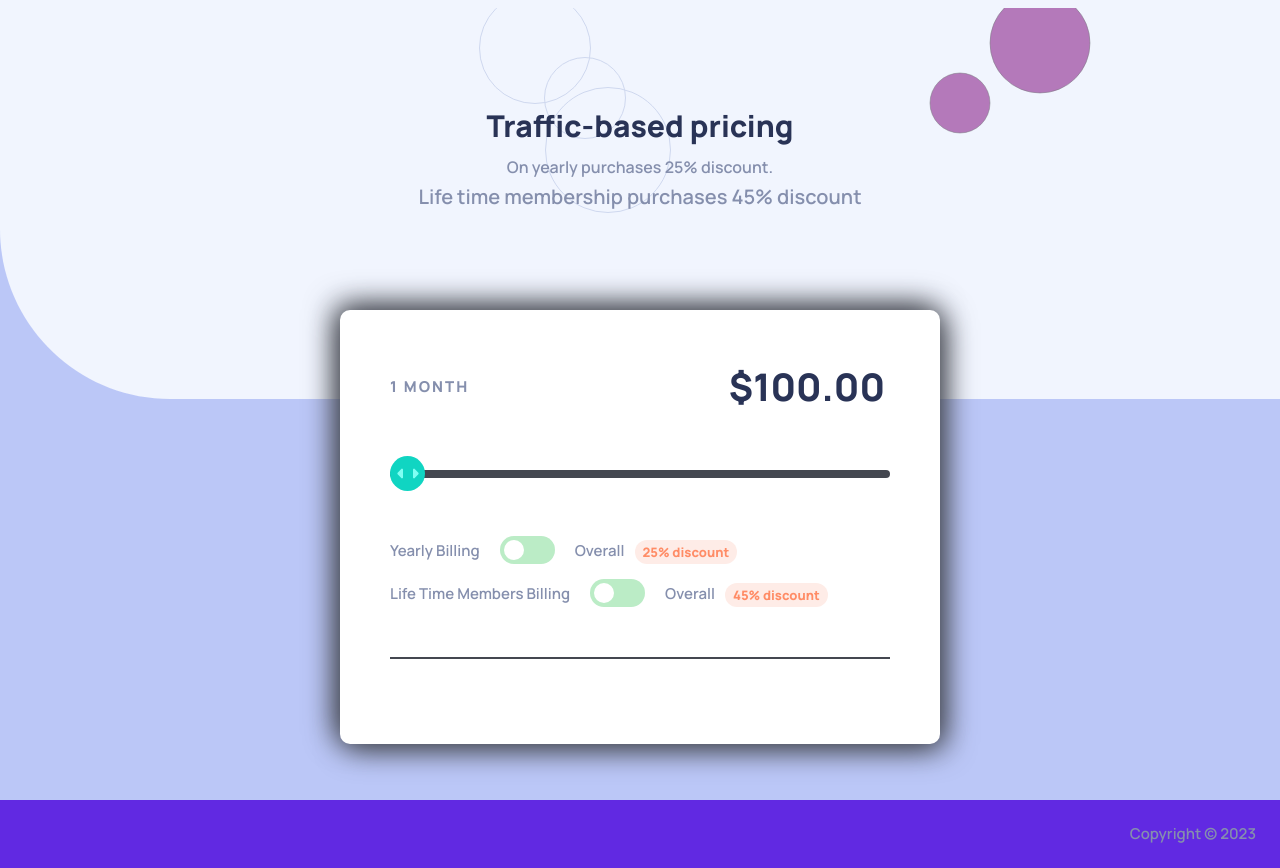
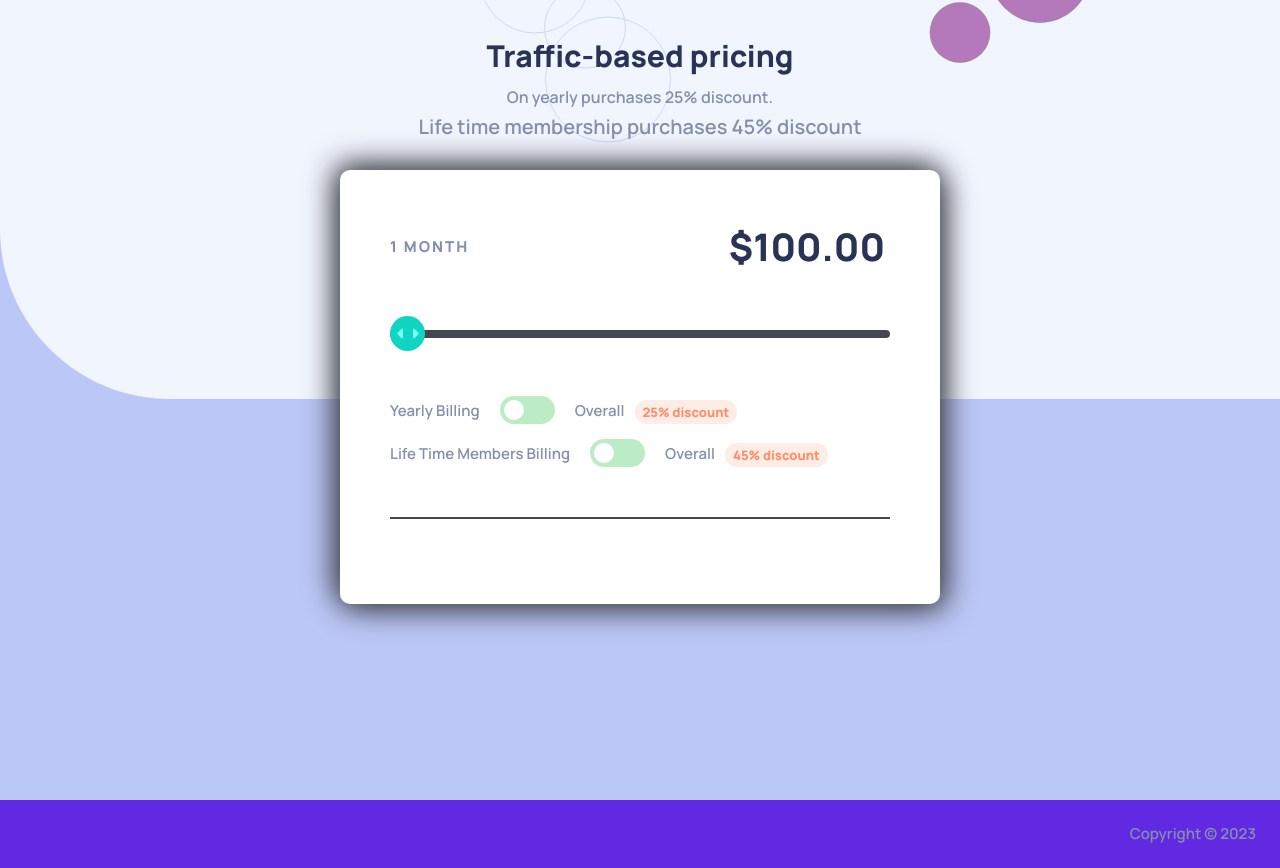
Before and after one commit to nazmul-piash/active-pricing, a Vue app: page / in a window 1280 px wide. Built offline with nearby package versions, Linux system fonts and the light colour scheme.

Commit message:
Update PricingBlock.vue
slight changes

```diff
--- a/src/components/PricingBlock.vue
+++ b/src/components/PricingBlock.vue
@@ -34,7 +34,7 @@ export default {
   height: 100vh;
 }
 .title-group {
-  padding: 100px 0;
+  padding: 30px 0;
   background-image: url("../assets/images/pattern-circles.svg");
   background-repeat: no-repeat;
   background-position: center center;
```
